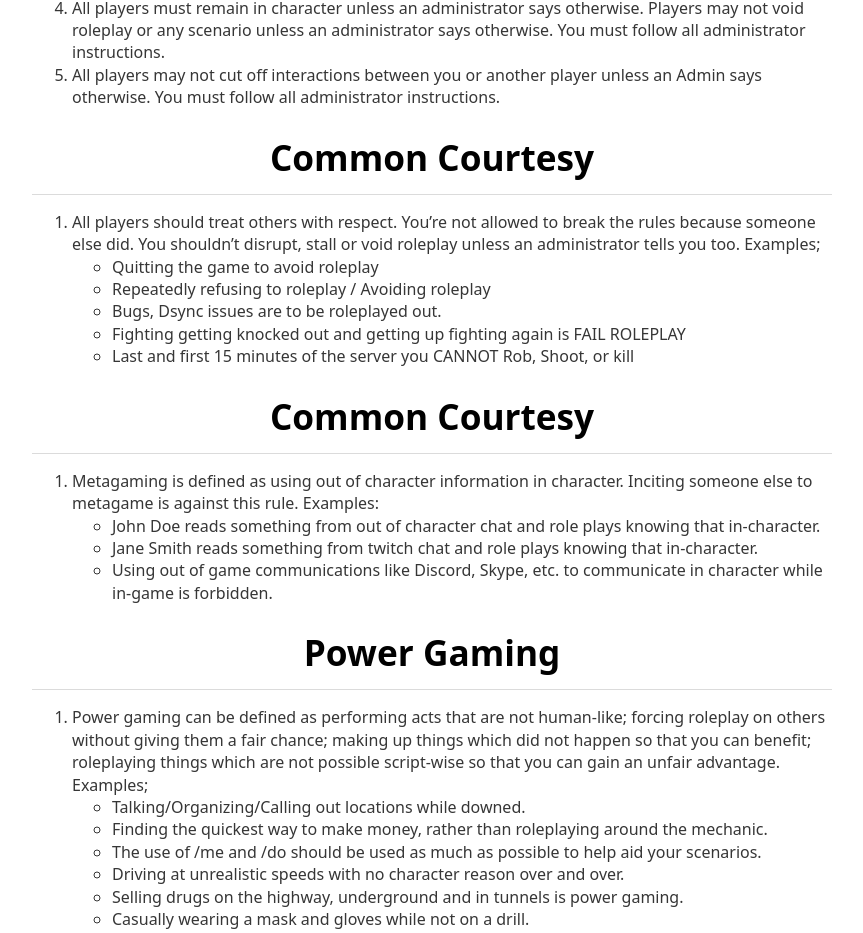
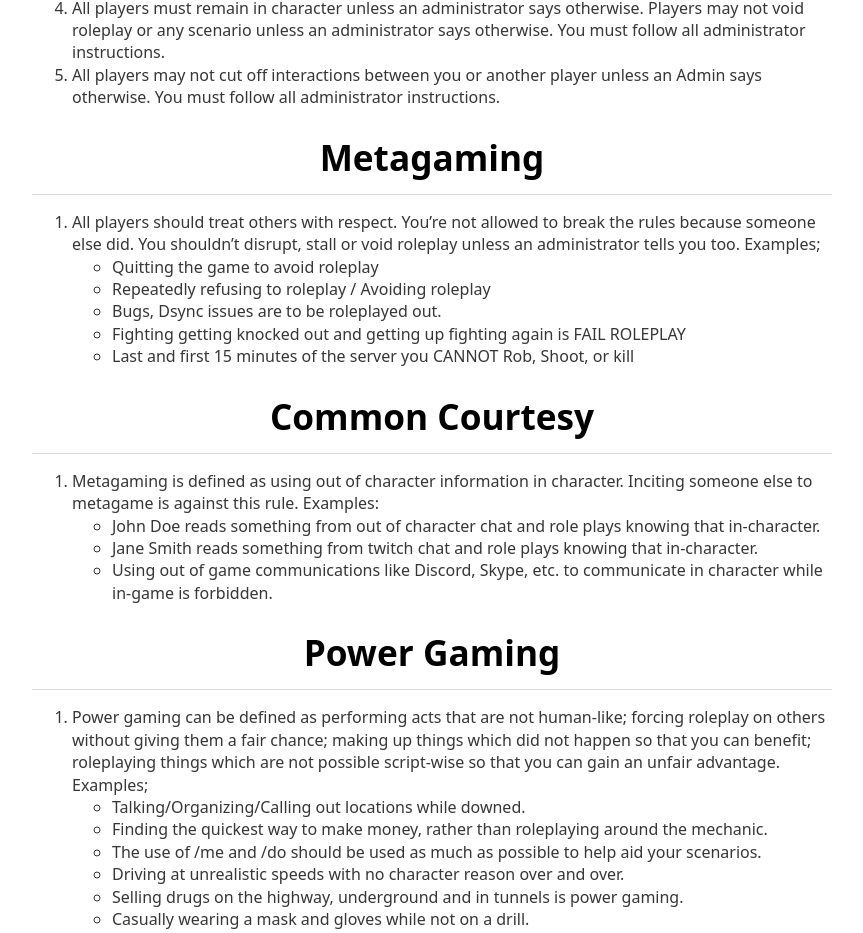
Before and after one commit to Choppa-City/Rules, a plain HTML site: page index.html in a window 1280 px wide. Shown: the part 852-1785 px from the top of the page, without its empty margins (208-1071 px from the left). Drawn offline with nearby package versions, Linux system fonts and the light colour scheme.

Commit message:
Update index.html

```diff
--- a/index.html
+++ b/index.html
@@ -76,7 +76,7 @@
     </ol>
 
 
-    <h1 class="middle">Common Courtesy</h1>
+    <h1 class="middle">Metagaming</h1>
 
     <hr>
 
```
